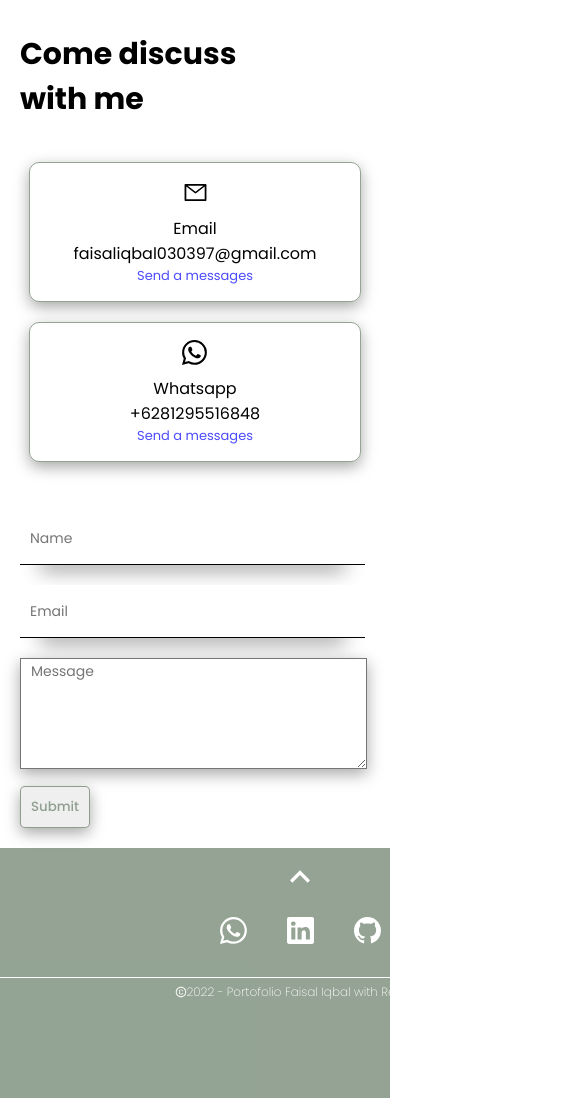
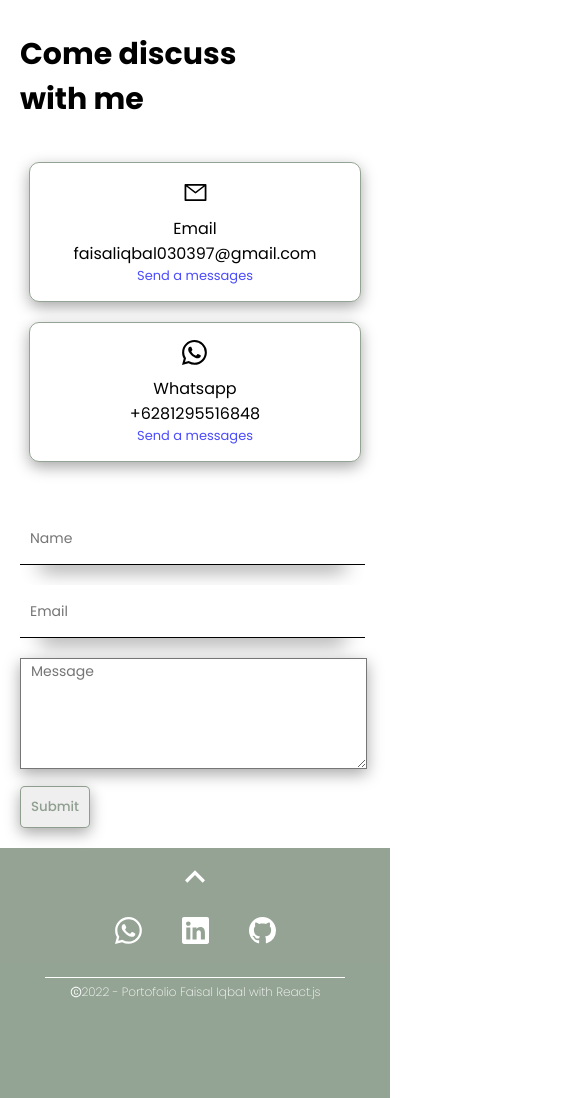
Before and after one commit to faisalibal33/Faisal-Portofolio, a React (Create React App) app: page / in a window 390 px wide. Shown: the part 5642-6740 px from the top of the page, 585 px wide, since content can reach past the window. Built offline with nearby package versions, Linux system fonts and the light colour scheme.

Commit message:
edit footer

```diff
--- a/src/components/footer/Footer.jsx
+++ b/src/components/footer/Footer.jsx
@@ -33,7 +33,6 @@ const Footer = () => {
             style={{ color: "white" }}
             target="_blank"
           >
-            {" "}
             <BsGithub className="socialIcons" />
           </a>
         </div>
--- a/src/components/footer/footer.css
+++ b/src/components/footer/footer.css
@@ -52,3 +52,9 @@
   width: 600px;
   padding-top: 5px;
 }
+
+@media screen and (max-width: 555px) {
+  .copyright {
+    width: 300px;
+  }
+}
```
